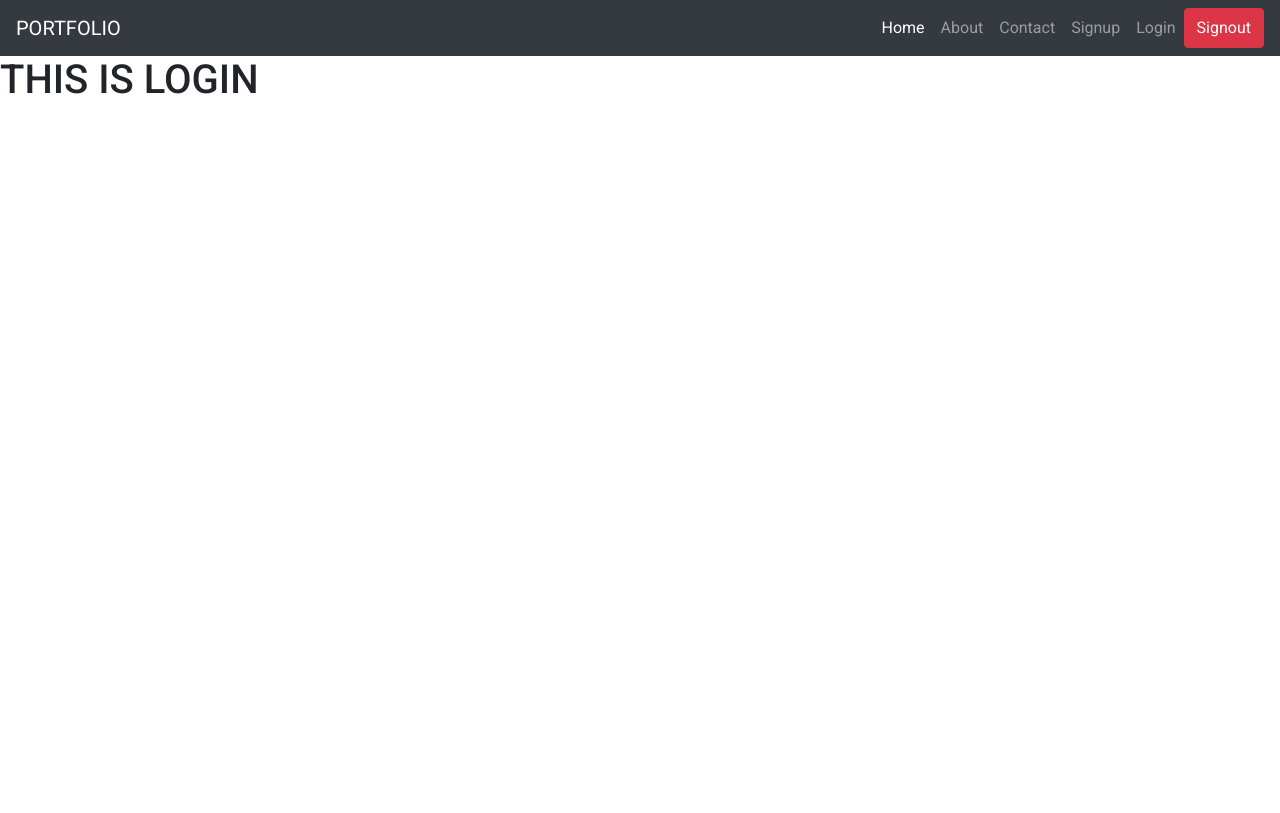
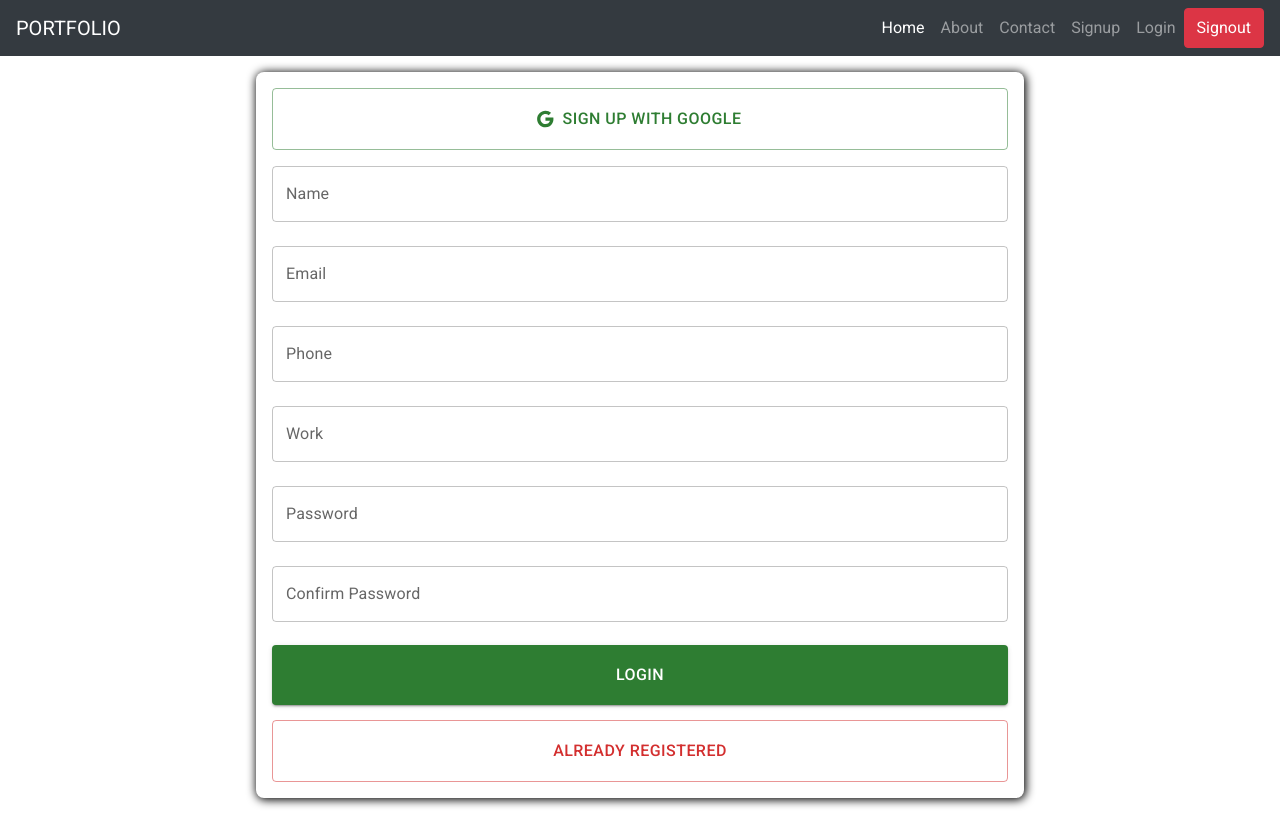
Before and after one commit to Vikram125609/Portfolio, a React (Create React App) app in the folder client/: page /Login in a window 1280 px wide. Built offline with nearby package versions, Linux system fonts and the light colour scheme.

Commit message:
Almost UI Done

```diff
--- /dev/null
+++ b/client/src/components/Home/Home.css
@@ -0,0 +1,9 @@
+.outsideContainer::before {
+    content: '';
+    position: absolute;
+    top: 0px;
+    height: 100%;
+    width: 100%;
+    background: url('./MERN.jpeg') no-repeat center;
+    z-index: -1;
+}
--- a/client/src/components/Home.js
+++ b/client/src/components/Home/Home.js
@@ -1,7 +1,9 @@
+import './Home.css';
 const Home = () => {
     return (
         <>
-            <h1>WE ARE MERN DEVELOPERS</h1>
+            <div className='outsideContainer'>
+            </div>
         </>
     );
 };
--- a/client/src/components/Login.js
+++ /dev/null
@@ -1,8 +0,0 @@
-const Login = () => {
-    return (
-        <>
-            <h1>THIS IS LOGIN</h1>
-        </>
-    );
-};
-export default Login;
--- /dev/null
+++ b/client/src/components/Login/Login.js
@@ -0,0 +1,25 @@
+import * as React from 'react';
+import { TextField, Button } from '@mui/material';
+import { Box } from '@mui/system';
+import GoogleIcon from '@mui/icons-material/Google';
+const Login = () => {
+    return (
+        <>
+            <Box style={{ margin: "auto", marginTop: "1rem", width: "100%" }}>
+                <form action="" style={{ margin: "auto", marginBottom: "15px", width: "60%", padding: "1rem", boxShadow: "1px 1px 10px 1px black", borderRadius: "8px" }} >
+                    {/* <h3 style={{ textAlign: "center", textShadow: "1px 1px 5px gray" }}>Signup</h3> */}
+                    <Button style={{ width: "100%", padding: "1rem", fontSize: "1rem" }} variant="outlined" color='success' startIcon={<GoogleIcon />}>Sign Up With Google</Button>
+                    <TextField id="outlined-basic" name="name" label="Name" margin='normal' style={{ width: "100%" }} variant="outlined" />
+                    <TextField id="outlined-basic" name="email" label="Email" margin='normal' style={{ width: "100%" }} fullWidth variant="outlined" />
+                    <TextField id="outlined-basic" name="phone" label="Phone" margin='normal' style={{ width: "100%" }} fullWidth variant="outlined" />
+                    <TextField id="outlined-basic" name="work" label="Work" margin='normal' style={{ width: "100%" }} fullWidth variant="outlined" />
+                    <TextField id="outlined-basic" name="password" label="Password" margin='normal' style={{ width: "100%" }} fullWidth variant="outlined" />
+                    <TextField id="outlined-basic" name="confirm" label="Confirm Password" margin='normal' style={{ width: "100%" }} fullWidth variant="outlined" />
+                    <Button variant="contained" type='submit' color="success" style={{ width: "100%", padding: "1rem", fontSize: "1rem", marginTop: "15px" }}>Login</Button>
+                    <Button variant="outlined" color="error" style={{ width: "100%", padding: "1rem", fontSize: "1rem", marginTop: "15px" }}>ALREADY REGISTERED</Button>
+                </form>
+            </Box>
+        </>
+    );
+};
+export default Login;
--- a/client/src/components/Signup.js
+++ /dev/null
@@ -1,8 +0,0 @@
-const Signup = () => {
-    return (
-        <>
-            <h1>THIS IS SIGNUP</h1>
-        </>
-    );
-};
-export default Signup;
--- /dev/null
+++ b/client/src/components/Signup/Signup.js
@@ -0,0 +1,24 @@
+import * as React from 'react';
+import { TextField, Button } from '@mui/material';
+import { Box } from '@mui/system';
+import GoogleIcon from '@mui/icons-material/Google';
+const Signup = () => {
+    return (
+        <>
+            <Box style={{ margin: "auto", marginTop: "1rem", width: "100%" }}>
+                <form action="" style={{ margin: "auto", width: "60%", padding: "1rem", boxShadow: "1px 1px 10px 1px black", borderRadius: "8px" }} >
+                    {/* <h3 style={{ textAlign: "center", textShadow: "1px 1px 5px gray" }}>Signup</h3> */}
+                    <Button style={{ width: "100%", padding: "1rem", fontSize: "1rem" }} variant="outlined" color='success' startIcon={<GoogleIcon />}>Sign Up With Google</Button>
+                    <TextField id="outlined-basic" name="name" label="Name" margin='normal' style={{ width: "100%" }} variant="outlined" />
+                    <TextField id="outlined-basic" name="email" label="Email" margin='normal' style={{ width: "100%" }} fullWidth variant="outlined" />
+                    <TextField id="outlined-basic" name="phone" label="Phone" margin='normal' style={{ width: "100%" }} fullWidth variant="outlined" />
+                    <TextField id="outlined-basic" name="work" label="Work" margin='normal' style={{ width: "100%" }} fullWidth variant="outlined" />
+                    <TextField id="outlined-basic" name="password" label="Password" margin='normal' style={{ width: "100%" }} fullWidth variant="outlined" />
+                    <TextField id="outlined-basic" name="confirm" label="Confirm Password" margin='normal' style={{ width: "100%" }} fullWidth variant="outlined" />
+                    <Button variant="contained" type='submit' color="success" style={{ width: "100%", padding: "1rem", fontSize: "1rem" ,marginTop:"15px"}}>REGISTER</Button>
+                </form>
+            </Box>
+        </>
+    );
+};
+export default Signup;
```
Also changed, not shown: client/src/App.js (+6 -6 lines), client/src/components/About/About.js (renamed from client/src/components/About.js), client/src/components/Contact/Contact.js (renamed from client/src/components/Contact.js), client/src/components/Home/MERN.jpeg (added), client/src/components/Login/Login.css (added), client/src/components/Navbar/Navbar.js (renamed from client/src/components/Navbar.js), client/src/components/Signup/Signup.css (added).
